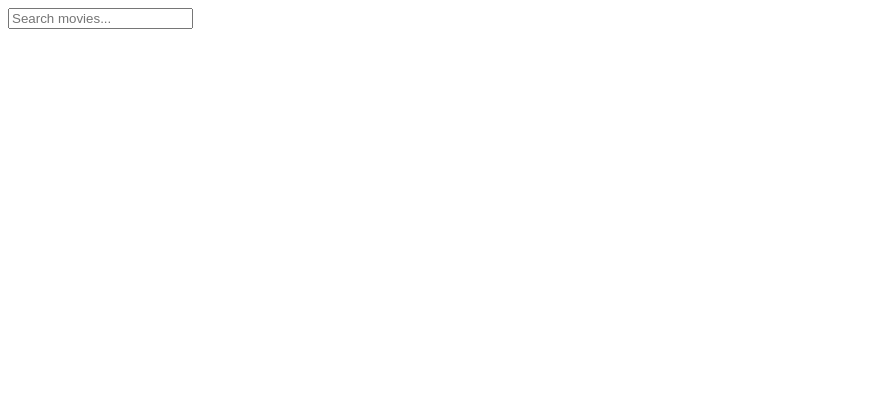
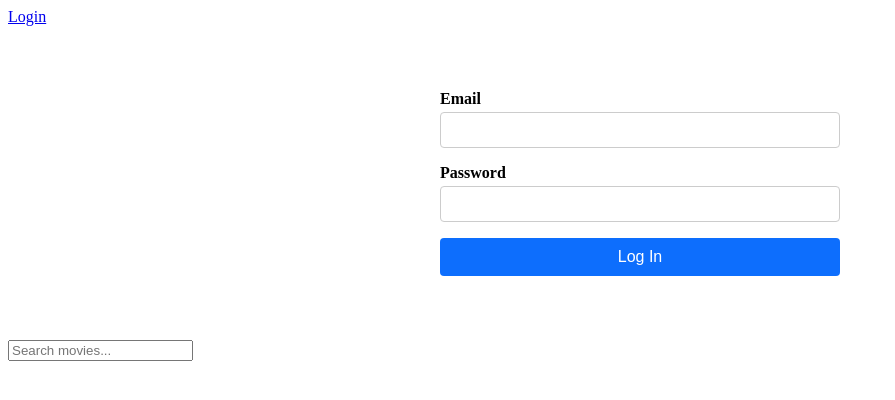
Before and after one commit to egorkel-altexsoft/ng21-new-test, an Angular app: page /login in a window 1280 px wide. Before the commit this address led to /. Shown: the top 400 px of the page, without its empty margins (0-895 px from the left). Built offline with nearby package versions, Linux system fonts and the light colour scheme.

Commit message:
feat: add login screen to test new hooks and sub-agent

```diff
--- a/src/app/app.html
+++ b/src/app/app.html
@@ -1,3 +1,9 @@
+<nav>
+  <a routerLink="/login">Login</a>
+</nav>
+
+<router-outlet />
+
 <input type="search" placeholder="Search movies..." [(ngModel)]="query" />
 
 @if (isLoading()) {
--- a/src/app/app.routes.ts
+++ b/src/app/app.routes.ts
@@ -1,3 +1,8 @@
 import type { Routes } from '@angular/router';
 
-export const routes: Routes = [];
+export const routes: Routes = [
+  {
+    path: 'login',
+    loadComponent: () => import('./login').then((m) => m.LoginComponent),
+  },
+];
--- a/src/app/app.ts
+++ b/src/app/app.ts
@@ -1,11 +1,12 @@
 import { Component, computed, inject } from '@angular/core';
 import { FormsModule } from '@angular/forms';
+import { RouterLink, RouterOutlet } from '@angular/router';
 
 import { Movies } from './movies';
 
 @Component({
   selector: 'app-root',
-  imports: [FormsModule],
+  imports: [FormsModule, RouterLink, RouterOutlet],
   templateUrl: './app.html',
   styleUrl: './app.css'
 })
--- /dev/null
+++ b/src/app/login/index.ts
@@ -0,0 +1,3 @@
+export { LoginComponent } from './login.component';
+export { LoginCredentialsSchema } from './login.schema';
+export type { LoginCredentials } from './login.schema';
--- /dev/null
+++ b/src/app/login/login.component.css
@@ -0,0 +1,49 @@
+:host {
+  display: block;
+  max-width: 400px;
+  margin: 2rem auto;
+  padding: 2rem;
+}
+
+.form-field {
+  display: flex;
+  flex-direction: column;
+  gap: 0.25rem;
+  margin-bottom: 1rem;
+}
+
+label {
+  font-weight: 600;
+}
+
+input {
+  padding: 0.5rem;
+  border: 1px solid #ccc;
+  border-radius: 4px;
+  font-size: 1rem;
+}
+
+input.ng-invalid.ng-touched {
+  border-color: #dc3545;
+}
+
+.errors p {
+  color: #dc3545;
+  font-size: 0.875rem;
+  margin: 0;
+}
+
+button {
+  width: 100%;
+  padding: 0.625rem;
+  background-color: #0d6efd;
+  color: white;
+  border: none;
+  border-radius: 4px;
+  font-size: 1rem;
+  cursor: pointer;
+}
+
+button:hover {
+  background-color: #0b5ed7;
+}
--- /dev/null
+++ b/src/app/login/login.component.html
@@ -0,0 +1,27 @@
+<form [formRoot]="loginForm" (ngSubmit)="onSubmit()">
+  <div class="form-field">
+    <label for="email">Email</label>
+    <input id="email" type="email" [formField]="loginForm.email" autocomplete="email" />
+    @if (loginForm.email().touched() && loginForm.email().invalid()) {
+      <div class="errors">
+        @for (error of loginForm.email().errors(); track error.kind) {
+          <p>{{ error.message }}</p>
+        }
+      </div>
+    }
+  </div>
+
+  <div class="form-field">
+    <label for="password">Password</label>
+    <input id="password" type="password" [formField]="loginForm.password" autocomplete="current-password" />
+    @if (loginForm.password().touched() && loginForm.password().invalid()) {
+      <div class="errors">
+        @for (error of loginForm.password().errors(); track error.kind) {
+          <p>{{ error.message }}</p>
+        }
+      </div>
+    }
+  </div>
+
+  <button type="submit">Log In</button>
+</form>
--- /dev/null
+++ b/src/app/login/login.component.ts
@@ -0,0 +1,36 @@
+import { Component, signal } from '@angular/core';
+import { FormField, FormRoot, email, form, minLength, required, validateStandardSchema } from '@angular/forms/signals';
+
+import { LoginCredentialsSchema, type LoginCredentials } from './login.schema';
+
+@Component({
+  selector: 'app-login',
+  imports: [FormField, FormRoot],
+  templateUrl: './login.component.html',
+  styleUrl: './login.component.css'
+})
+export class LoginComponent {
+  protected readonly model = signal<LoginCredentials>({ email: '', password: '' });
+
+  protected onSubmit(): void {}
+
+  protected readonly loginForm = form(
+    this.model,
+    (root) => {
+      required(root.email, { message: 'Email is required' });
+      email(root.email);
+      required(root.password, { message: 'Password is required' });
+      minLength(root.password, 12);
+      validateStandardSchema(root, LoginCredentialsSchema);
+    },
+    {
+      submission: {
+        action: async (field) => {
+          const credentials = field().value();
+          console.log('Login submitted:', credentials);
+          return undefined;
+        }
+      }
+    }
+  );
+}
--- /dev/null
+++ b/src/app/login/login.schema.ts
@@ -0,0 +1,8 @@
+import * as z from 'zod';
+
+export const LoginCredentialsSchema = z.object({
+  email: z.email('Please enter a valid email address'),
+  password: z.string().min(12, 'Password must be at least 12 characters'),
+});
+
+export type LoginCredentials = z.infer<typeof LoginCredentialsSchema>;
```
Also changed, not shown: 2 other files (tests, documents, lock files or other folders).
